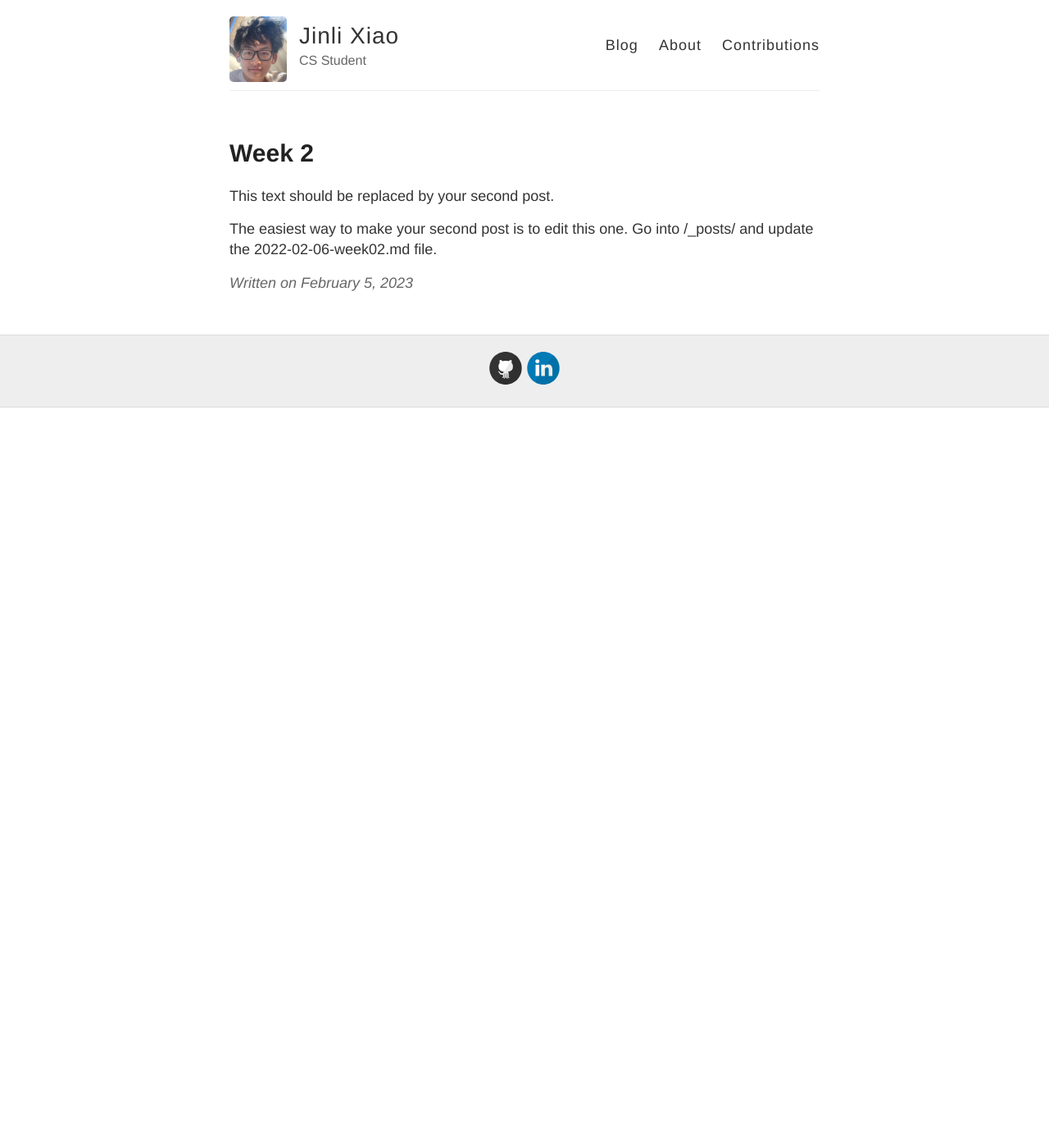
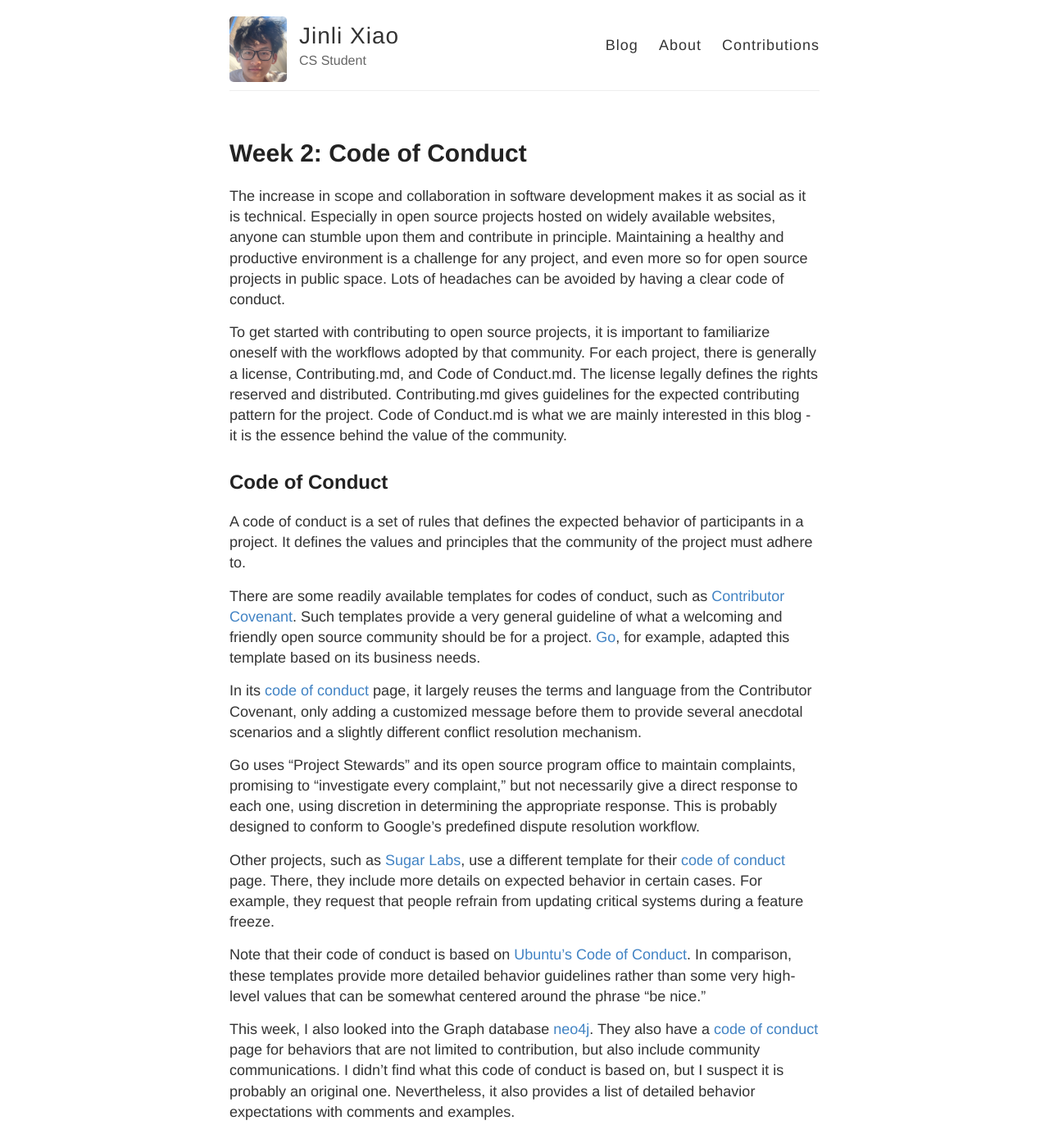
Before and after one commit to ossd-s23/jinlixiao-weekly, a Jekyll site: the page built from _posts/2023-02-05-week02.md, in a window 1280 px wide and 1400 px high. Shown: the whole window at 82% size. Built offline with Jekyll 4.4.1, drawn with Linux system fonts in a browser that asks for light colours; some of the changed text lies outside the part shown.

Commit message:
week 2 blog

```diff
--- a/_posts/2023-02-05-week02.md
+++ b/_posts/2023-02-05-week02.md
@@ -1,10 +1,82 @@
 ---
 layout: post
-title: Week 2
+title: "Week 2: Code of Conduct"
 ---
 
+The increase in scope and collaboration in software development makes it as
+social as it is technical. Especially in open source projects hosted on widely
+available websites, anyone can stumble upon them and contribute in principle.
+Maintaining a healthy and productive environment is a challenge for any project,
+and even more so for open source projects in public space. Lots of headaches can
+be avoided by having a clear code of conduct.
 
-This text should be replaced by your second post.
+<!--more-->
 
-The easiest way to make your second post is to edit this one.
-Go into /_posts/ and update the 2022-02-06-week02.md file.
+To get started with contributing to open source projects, it is important to
+familiarize oneself with the workflows adopted by that community. For each
+project, there is generally a license, Contributing.md, and Code of Conduct.md.
+The license legally defines the rights reserved and distributed. Contributing.md
+gives guidelines for the expected contributing pattern for the project. Code of
+Conduct.md is what we are mainly interested in this blog - it is the essence
+behind the value of the community.
+
+## Code of Conduct
+
+A code of conduct is a set of rules that defines the expected behavior of
+participants in a project. It defines the values and principles that the
+community of the project must adhere to.
+
+There are some readily available templates for codes of conduct, such as
+[Contributor
+Covenant](https://www.contributor-covenant.org/version/1/4/code-of-conduct/).
+Such templates provide a very general guideline of what a welcoming and friendly
+open source community should be for a project. [Go](https://go.dev/), for
+example, adapted this template based on its business needs.
+
+In its [code of conduct](https://go.dev/conduct) page, it largely reuses the
+terms and language from the Contributor Covenant, only adding a customized
+message before them to provide several anecdotal scenarios and a slightly
+different conflict resolution mechanism.
+
+Go uses "Project Stewards" and its open source program office to maintain
+complaints, promising to "investigate every complaint," but not necessarily give
+a direct response to each one, using discretion in determining the appropriate
+response. This is probably designed to conform to Google's predefined dispute
+resolution workflow.
+
+Other projects, such as [Sugar Labs](https://www.sugarlabs.org/), use a
+different template for their [code of
+conduct](https://wiki.sugarlabs.org/go/Sugar_Labs/Legal/Code_of_Conduct) page.
+There, they include more details on expected behavior in certain cases. For
+example, they request that people refrain from updating critical systems during
+a feature freeze.
+
+Note that their code of conduct is based on [Ubuntu's Code of
+Conduct](http://www.ubuntu.com/community/conduct). In comparison, these
+templates provide more detailed behavior guidelines rather than some very
+high-level values that can be somewhat centered around the phrase "be nice."
+
+This week, I also looked into the Graph database [neo4j](https://neo4j.com/).
+They also have a [code of
+conduct](https://community.neo4j.com/t5/about-the-community/code-of-conduct/ta-p/55505)
+page for behaviors that are not limited to contribution, but also include
+community communications. I didn't find what this code of conduct is based on,
+but I suspect it is probably an original one. Nevertheless, it also provides a
+list of detailed behavior expectations with comments and examples.
+
+## Weekly Progress
+
+Aside from working on my first browser extension, I also brushed
+up on git rebase, git merge, and pull request workflows. These are commonly used
+terms in open source project guidelines for contribution.
+
+I also attempted to create my first issue on Github. It is a typo that I spotted
+on the course website. It is more of a dummy practice, but I am surprised to
+find that this issue can be picked up and resolved so quickly and involves the
+communication between at least three ends.
+
+In the following weeks, I plan to read more in the issues and pull request pages
+on the popular open source projects, and try to get a general idea of how
+community for open source project works, i.e., what kind of issues does
+community member generally working on for open source projects of different
+magnitudes.
```
